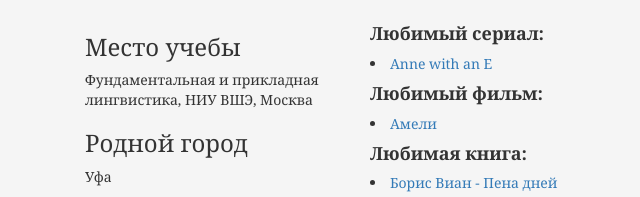
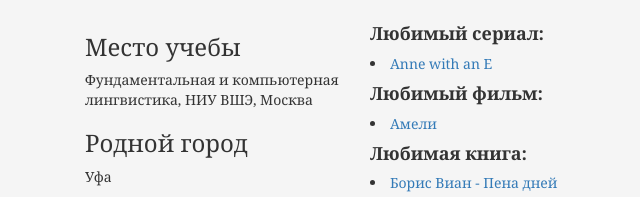
Before and after one commit to zadushevno/lingdata, a plain HTML site: page mywebpage/index.html in a window 1280 px wide. Shown: the part 506-703 px from the top of the page, 0-640 px from the left. Drawn offline with nearby package versions, Linux system fonts and the light colour scheme.

Commit message:
Update index.html

```diff
--- a/mywebpage/index.html
+++ b/mywebpage/index.html
@@ -46,7 +46,7 @@
 				<div class="col-md-3">
 					<article>
 						<h3>Место учебы</h3>
-						<p>Фундаментальная и прикладная лингвистика, НИУ ВШЭ, Москва</p>
+						<p>Фундаментальная и компьютерная лингвистика, НИУ ВШЭ, Москва</p>
 					</article>
 					<article>
 						<h3>Родной город</h3>
```
